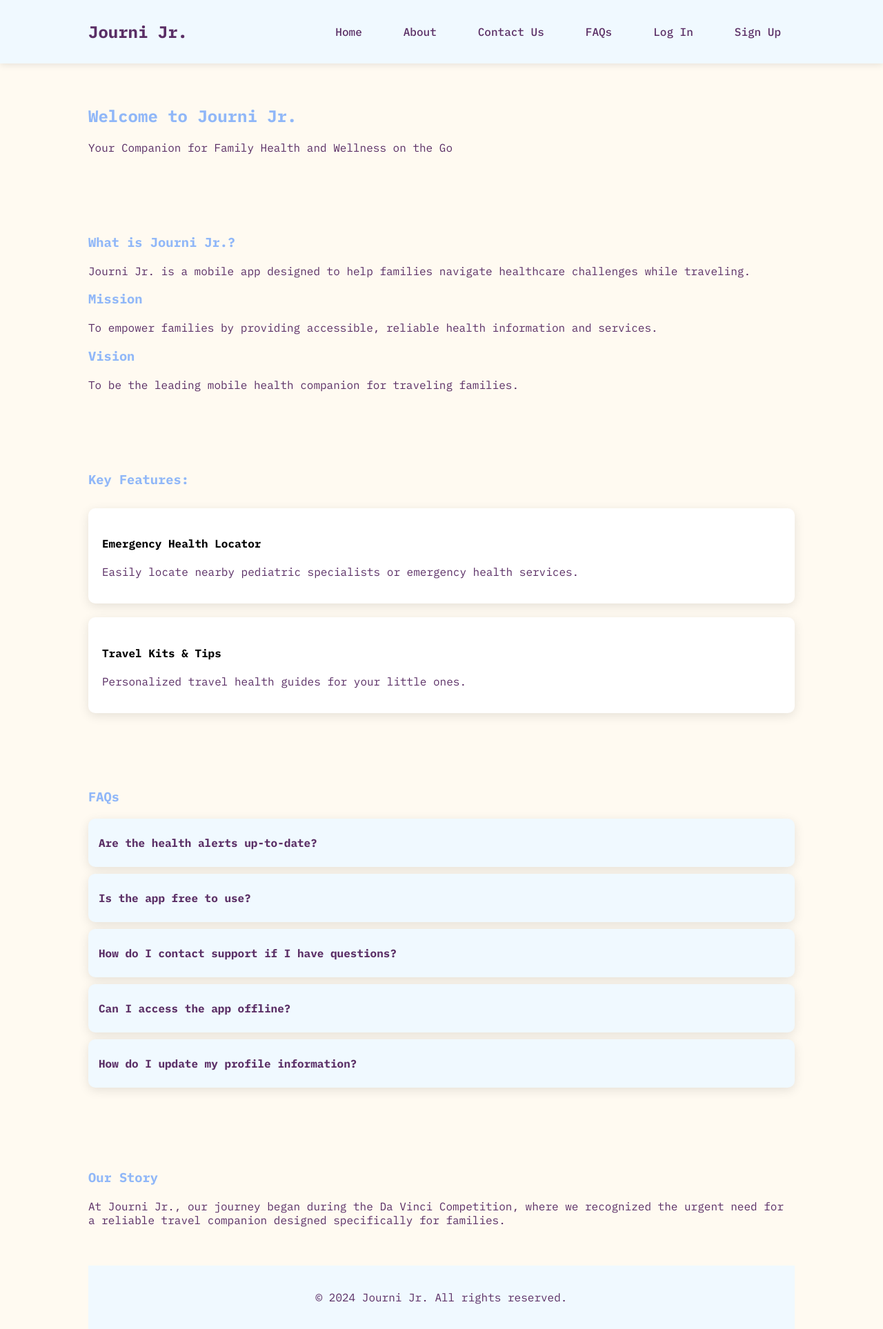
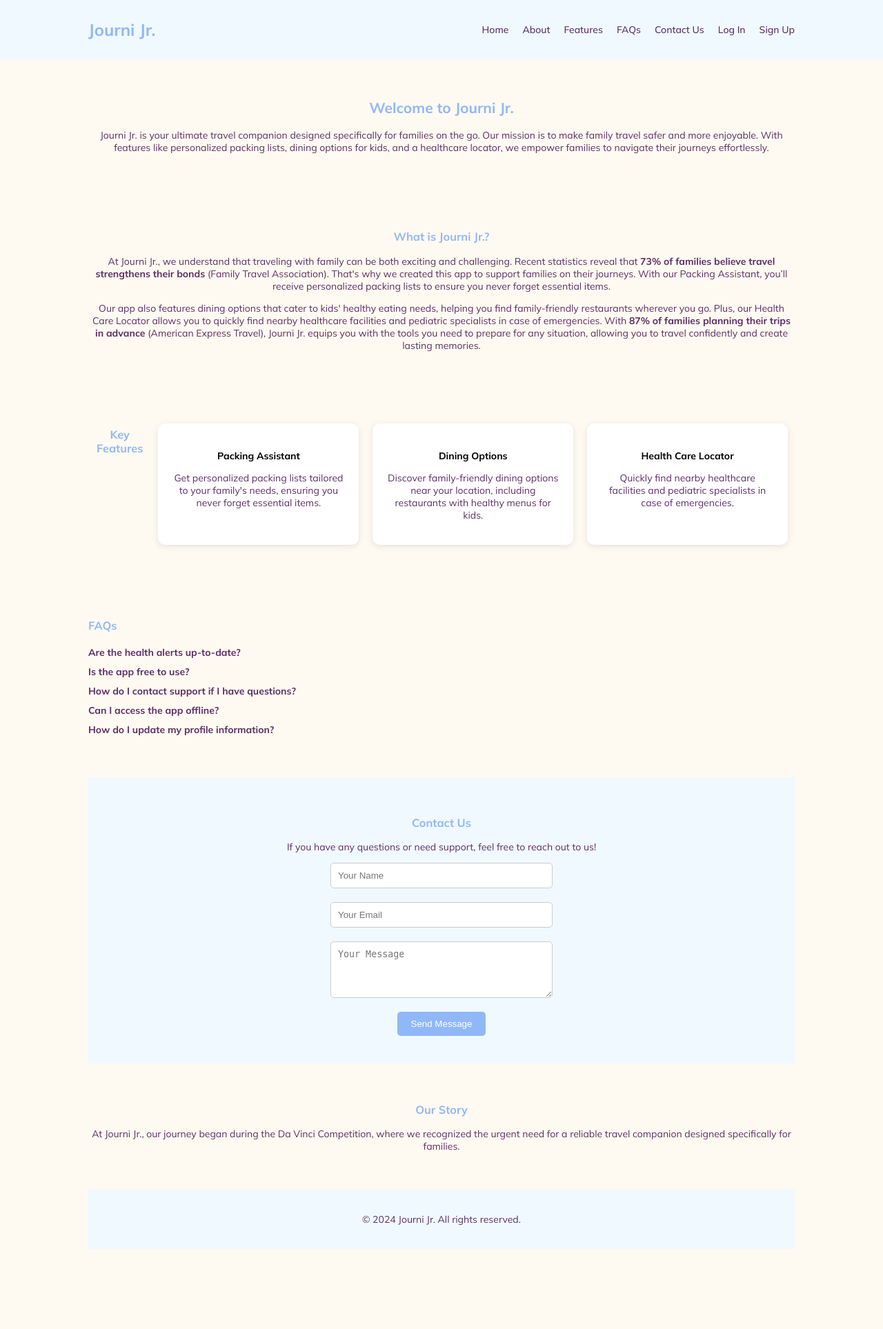
Before and after one commit to Afoma-tech/JourniJr-DaVinciCompetition, a Django app: page / in a window 1280 px wide. Shown: the whole page at 69% size. After the commit the page ends 1811 px from the top, so only its background shows below. Run offline with Django 5.2, Linux system fonts and the light colour scheme.

Commit message:
Update index.html

```diff
--- a/journi/templates/index.html
+++ b/journi/templates/index.html
@@ -6,23 +6,23 @@
     <title>Journi Jr.</title>
     <link rel="stylesheet" href="styles.css">
     <link rel="preconnect" href="https://fonts.googleapis.com">
-    <link href="https://fonts.googleapis.com/css2?family=IBM+Plex+Mono:wght@400;500;700&display=swap" rel="stylesheet">
+    <link href="https://fonts.googleapis.com/css2?family=Mulish:wght@400;500;700&display=swap" rel="stylesheet">
     <style>
         /* General Styles */
         body {
-            font-family: 'IBM Plex Mono', monospace;
-            background-color: #FFFAF1; /* Updated background color */
-            color: #5A2E65; /* Text color */
+            font-family: 'Mulish', sans-serif;
+            background-color: #FFFAF1;
+            color: #5A2E65;
             margin: 0;
             padding: 0;
+            font-size: 14px;
         }
 
         /* Header */
         header {
-            background-color: #f0f9ff; /* Light header */
+            background-color: #f0f9ff;
             padding: 20px 0;
-            color: #5A2E65; /* Pastel blue text */
-            box-shadow: 0 2px 10px rgba(0, 0, 0, 0.1);
+            color: #5A2E65;
         }
 
         header .container {
@@ -47,14 +47,10 @@
             color: #5A2E65;
             text-decoration: none;
             font-weight: 500;
-            padding: 10px 20px;
-            border-radius: 25px; /* Rounded buttons */
-            transition: background-color 0.3s, color 0.3s;
         }
 
         nav ul li a:hover {
-            background-color: #90B7F8;
-            color: #fff; /* Change text color on hover */
+            color: #3b2c4a;
         }
 
         /* Sections */
@@ -65,61 +61,58 @@
 
         section {
             padding: 40px 0;
-            text-align: left; /* Align text to the left for sections */
+            text-align: center;
         }
 
-        h2, h3 {
-            color: #90B7F8; /* Updated heading color */
-            margin-bottom: 20px; /* Space below headings */
+        h1, h2, h3 {
+            color: #90B7F8;
         }
 
         h4 {
-            color: #000000; /* Updated subheading color */
+            color: #000000;
         }
 
         /* Key Features */
         #features {
-            padding: 40px 0;
+            display: flex;
+            padding: 40px;
+        }
+
+        .features-content {
+            display: flex;
+            align-items: stretch;
+            width: 100%;
+        }
+
+        .feature-card {
+            background: #ffffff;
+            border-radius: 10px;
+            box-shadow: 0 2px 10px rgba(0, 0, 0, 0.1);
+            padding: 20px;
+            margin: 10px;
+            flex: 1;
+        }
+
+        .feature-title {
+            font-weight: bold;
+            margin-bottom: 10px;
         }
 
         .features-text {
+            text-align: left;
+            padding-left: 20px;
             display: flex;
-            flex-direction: column; /* Stack sections vertically */
-        }
-
-        .feature-card {
-            background-color: white;
-            border-radius: 10px;
-            padding: 20px;
-            margin: 10px 0;
-            box-shadow: 0 4px 15px rgba(0, 0, 0, 0.1);
-            transition: transform 0.3s;
-        }
-
-        .feature-card:hover {
-            transform: translateY(-5px); /* Lift effect on hover */
+            flex-direction: column;
+            justify-content: space-between;
         }
 
         /* FAQs */
         #faqs {
-            text-align: left; /* Align text to the left for better readability */
+            text-align: left;
         }
 
         .faq {
-            margin: 20px 0; /* Space between FAQs */
-        }
-
-        .faq-card {
-            background-color: #f0f9ff;
-            border-radius: 10px;
-            padding: 15px;
-            margin: 10px 0;
-            box-shadow: 0 4px 15px rgba(0, 0, 0, 0.1);
-            transition: background-color 0.3s;
-        }
-
-        .faq-card:hover {
-            background-color: #e0e0e0; /* Change color on hover */
+            margin: 20px 0;
         }
 
         .faq-question {
@@ -131,13 +124,47 @@
         }
 
         .faq-question:hover {
-            color: #3b2c4a; /* Darker shade on hover */
+            color: #3b2c4a;
         }
 
         .faq-answer {
-            display: none; /* Initially hidden */
+            display: none;
             padding: 10px 0;
             color: #333;
+        }
+
+        /* Contact Section */
+        #contact {
+            background-color: #f0f9ff;
+            padding: 40px 0;
+        }
+
+        .contact-form {
+            display: flex;
+            flex-direction: column;
+            align-items: center;
+            gap: 20px;
+        }
+
+        .contact-input {
+            width: 300px;
+            padding: 10px;
+            border: 1px solid #ccc;
+            border-radius: 5px;
+        }
+
+        .contact-button {
+            padding: 10px 20px;
+            background-color: #90B7F8;
+            border: none;
+            border-radius: 5px;
+            color: white;
+            cursor: pointer;
+            transition: background-color 0.3s;
+        }
+
+        .contact-button:hover {
+            background-color: #3b2c4a;
         }
 
         /* Footer */
@@ -157,8 +184,9 @@
                 <ul>
                     <li><a href="#home">Home</a></li>
                     <li><a href="#about">About</a></li>
+                    <li><a href="#features">Features</a></li>
+                    <li><a href="#faqs">FAQs</a></li>
                     <li><a href="#contact">Contact Us</a></li>
-                    <li><a href="#faqs">FAQs</a></li>
                     <li><a href="#login">Log In</a></li>
                     <li><a href="#signup">Sign Up</a></li>
                 </ul>
@@ -168,59 +196,65 @@
 
     <section id="intro" class="container">
         <h2>Welcome to Journi Jr.</h2>
-        <p>Your Companion for Family Health and Wellness on the Go</p>
+        <p>Journi Jr. is your ultimate travel companion designed specifically for families on the go. Our mission is to make family travel safer and more enjoyable. With features like personalized packing lists, dining options for kids, and a healthcare locator, we empower families to navigate their journeys effortlessly.</p>
     </section>
 
     <section id="about" class="container">
         <h3>What is Journi Jr.?</h3>
-        <p>Journi Jr. is a mobile app designed to help families navigate healthcare challenges while traveling.</p>
-        <h3>Mission</h3>
-        <p>To empower families by providing accessible, reliable health information and services.</p>
-        <h3>Vision</h3>
-        <p>To be the leading mobile health companion for traveling families.</p>
+        <p>At Journi Jr., we understand that traveling with family can be both exciting and challenging. Recent statistics reveal that <strong>73% of families believe travel strengthens their bonds</strong> (Family Travel Association). That's why we created this app to support families on their journeys. With our Packing Assistant, you’ll receive personalized packing lists to ensure you never forget essential items.</p>
+        <p>Our app also features dining options that cater to kids' healthy eating needs, helping you find family-friendly restaurants wherever you go. Plus, our Health Care Locator allows you to quickly find nearby healthcare facilities and pediatric specialists in case of emergencies. With <strong>87% of families planning their trips in advance</strong> (American Express Travel), Journi Jr. equips you with the tools you need to prepare for any situation, allowing you to travel confidently and create lasting memories.</p>
     </section>
 
     <section id="features" class="container">
-        <h3>Key Features:</h3>
-        <div class="features-text">
+        <h3>Key Features</h3>
+        <div class="features-content">
             <div class="feature-card">
-                <h4>Emergency Health Locator</h4>
-                <p>Easily locate nearby pediatric specialists or emergency health services.</p>
+                <h4 class="feature-title">Packing Assistant</h4>
+                <p>Get personalized packing lists tailored to your family's needs, ensuring you never forget essential items.</p>
             </div>
             <div class="feature-card">
-                <h4>Travel Kits & Tips</h4>
-                <p>Personalized travel health guides for your little ones.</p>
+                <h4 class="feature-title">Dining Options</h4>
+                <p>Discover family-friendly dining options near your location, including restaurants with healthy menus for kids.</p>
+            </div>
+            <div class="feature-card">
+                <h4 class="feature-title">Health Care Locator</h4>
+                <p>Quickly find nearby healthcare facilities and pediatric specialists in case of emergencies.</p>
             </div>
         </div>
     </section>
 
-    <section id="faqs" class="faqs container">
+    <section id="faqs" class="container">
         <h3>FAQs</h3>
         <div class="faq">
-            <div class="faq-card">
             <div class="faq-question">Are the health alerts up-to-date?</div>
             <div class="faq-answer">Yes, our health alerts are regularly updated to ensure the latest information on local diseases, outbreaks, or health advisories is available.</div>
-            </div>
-            <div class="faq-card">
+
             <div class="faq-question">Is the app free to use?</div>
             <div class="faq-answer">The basic version of the app is free to use, which includes access to core features such as the emergency health locator and health alerts.</div>
-            </div>
-            <div class="faq-card">
+
             <div class="faq-question">How do I contact support if I have questions?</div>
             <div class="faq-answer">You can contact our support team through multiple channels inside the app or via email.</div>
-            </div>
-            <div class="faq-card">
+
             <div class="faq-question">Can I access the app offline?</div>
             <div class="faq-answer">While some features require an internet connection, you can access certain features offline.</div>
-            </div>
-            <div class="faq-card">
+
             <div class="faq-question">How do I update my profile information?</div>
             <div class="faq-answer">Navigate to the Profile section within the app to edit your details.</div>
         </div>
+    </section>
+
+    <section id="contact" class="container">
+        <h3>Contact Us</h3>
+        <p>If you have any questions or need support, feel free to reach out to us!</p>
+        <div class="contact-form">
+            <input type="text" class="contact-input" placeholder="Your Name" required>
+            <input type="email" class="contact-input" placeholder="Your Email" required>
+            <textarea class="contact-input" placeholder="Your Message" rows="4" required></textarea>
+            <button class="contact-button">Send Message</button>
         </div>
     </section>
 
-    <section id="our-story" class="our-story container">
+    <section id="our-story" class="container">
         <h3>Our Story</h3>
         <p>At Journi Jr., our journey began during the Da Vinci Competition, where we recognized the urgent need for a reliable travel companion designed specifically for families.</p>
     </section>
```
Lines whose indentation alone changed are shown as unchanged.
